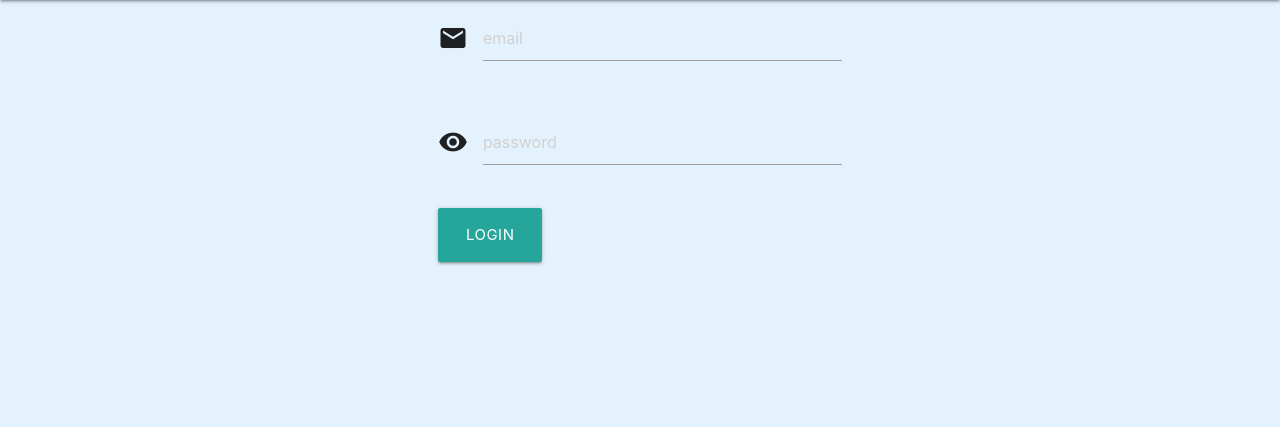
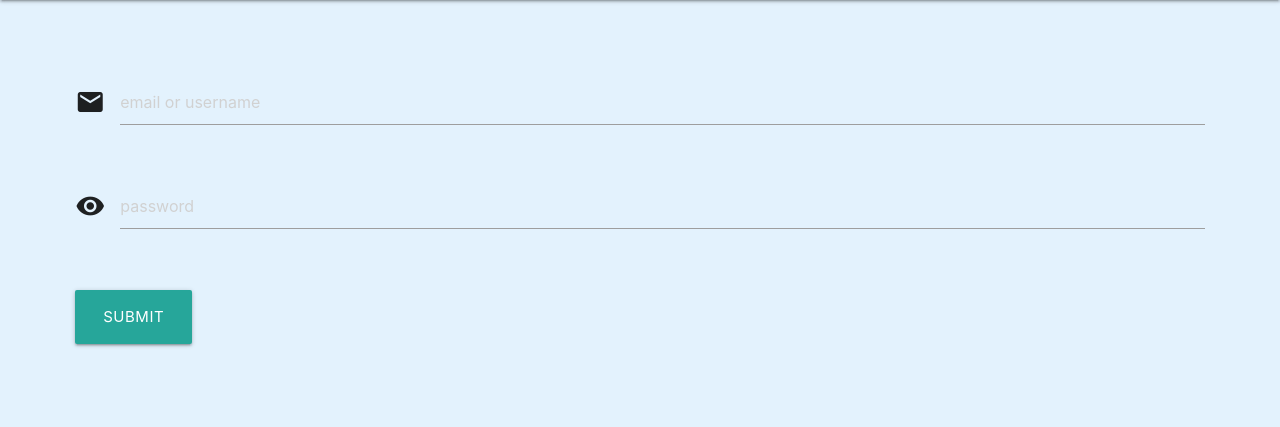
Before and after one commit to squadran2003/TXTMAGE, a Django app: page / in a window 1280 px wide. Shown: the part 64-491 px from the top of the page. Run offline with Django 5.2, Linux system fonts and the light colour scheme.

Commit message:
added custom backend to use email to authenticate

```diff
--- a/txtmage/assets/js/code.js
+++ b/txtmage/assets/js/code.js
@@ -3,6 +3,9 @@ let chatBotInputForm = document.getElementById("chatbox-input-form");
 let chatBotInput = document.getElementById("chatbox-input");
 let chats = document.getElementById("chats");
 let userQuestions = document.getElementById("questions");
+let csrftoken = document.querySelector('[name=csrfmiddlewaretoken]').value;
+
+
 chatbox.style.height = "70vh";
 chatbox.style.width = "100%";
 chatbox.style.padding = "2px";
@@ -16,6 +19,7 @@ userQuestions.style.padding = "2px";
 userQuestions.style.overflowY = "scroll";
 
 progress.style.display = "none";
+
 
 let chat = [
     {"role": "system", "content": "What can I help you with today?"},
@@ -87,7 +91,8 @@ chatBotInputForm.addEventListener("submit", function(event) {
     const response = fetch('/chat/', {
         method: 'POST',
         headers: {
-            'Content-Type': 'application/json'
+            'Content-Type': 'application/json',
+            'X-CSRFToken': csrftoken
         },
         body: JSON.stringify({'message':chatBotInputValue})
     })
--- a/txtmage/config/settings/base.py
+++ b/txtmage/config/settings/base.py
@@ -136,6 +136,10 @@ REST_FRAMEWORK = {
     # Use Django's standard `django.contrib.auth` permissions,
     # or allow read-only access for unauthenticated users.
     'DEFAULT_PERMISSION_CLASSES': [
-          'rest_framework.permissions.AllowAny',
+          'rest_framework.permissions.IsAuthenticated',
     ]
 }
+
+AUTHENTICATION_BACKENDS = [
+    "config.authenticate.EmailBackend",
+]
--- a/txtmage/config/urls.py
+++ b/txtmage/config/urls.py
@@ -16,10 +16,12 @@ Including another URLconf
 """
 from django.contrib import admin
 from django.urls import path
-from config.views import ChatList, index
+from config.views import ChatList, index, authenticate_user, logoutUser
 
 urlpatterns = [
     path("admin/", admin.site.urls),
     path("chat/", ChatList.as_view(), name="chat"),
+    path("authenticate/", authenticate_user, name="authenticate"),
+    path('logout/', logoutUser, name="logout"),
     path("", index, name="index"),
 ]
--- a/txtmage/config/views.py
+++ b/txtmage/config/views.py
@@ -2,14 +2,21 @@ from rest_framework.views import APIView
 from rest_framework.response import Response
 from rest_framework import status
 from django.shortcuts import render
+from django.contrib.auth import login, logout
+from config.authenticate import EmailBackend
+from django.shortcuts import render, redirect
+from rest_framework.permissions import IsAuthenticated
 from decouple import config, Csv
 from openai import OpenAI
+
 client = OpenAI(
     api_key=config("OPENAPI_KEY"),
 )
 
 
 class ChatList(APIView):
+    permission_classes = [IsAuthenticated]
+
 
     def post(self, request, format=None):
         chat = [
@@ -27,3 +34,17 @@ def index(request):
     if not request.user.is_authenticated:
         return render(request, 'login.html')
     return render(request, 'index.html')
+
+
+def authenticate_user(request):
+    email_backend = EmailBackend()
+    user = email_backend.authenticate(request, username=request.POST["email"], password=request.POST["password"])
+    if user is not None:
+        login(request, user)
+        return redirect('index')
+    return render(request, 'login.html', {"error": "Invalid email or password", "error_class": "invalid"})
+
+
+def logoutUser(request):
+    logout(request)
+    return redirect('index')
--- a/txtmage/templates/index.html
+++ b/txtmage/templates/index.html
@@ -28,6 +28,9 @@
       <div class="nav-wrapper">
         <ul id="nav-mobile" class="left hide-on-med-and-down">
           <li><a href="sass.html">Turbotalk: powered by chat-gpt turbo</a></li>
+          {% if user.is_authenticated %}
+            <li><a href="/logout">Logout</a></li>
+          {% endif %}
         </ul>
       </div>
     </nav>
@@ -46,6 +49,7 @@
                 </ul>
               </div>
               <form id="chatbox-input-form">
+                {% csrf_token %}
                     <div class="input-field">
                         <textarea id="chatbox-input"></textarea>
                         <div class="progress" id="progress">
--- a/txtmage/templates/login.html
+++ b/txtmage/templates/login.html
@@ -31,31 +31,31 @@
         </ul>
       </div>
     </nav>
-        <div class="row">
-            <div class="col s4"></div>
-            <div class="col s4">
+          <form id="login-form" style="padding: 5%;" method="POST" action="{% url 'authenticate' %}">
+            {% csrf_token %}
             <div class="row">
                 <div class="input-field col s12">
                     <i class="material-icons prefix">email</i>
-                        <input placeholder="email" id="first_name" type="email" class="validate">
+                    <input placeholder="email or username" name="email" id="email" type="text" class={{error_class}}>
                 </div>
             </div>
             <div class="row">
                 <div class="input-field col s12">
                     <i  class="material-icons prefix">visibility</i>
-                        <input  placeholder="password" id="last_name" type="password" class="validate">
+                    <input  placeholder="password" name="password" id="password" type="password" class={{error_class}}>
+                    <span class="helper-text" style="color:red">{{error}}</span>
                 </div>
             </div>
             <div class="row">
                 <div class="col s12">
-                        <a class="waves-effect waves-light btn-large" id="login">Login</a>
+                  <button class="btn waves-effect waves-light btn-large" type="submit">Submit
+                  </button>
+
                 </div>
             </div>
-            <div class="col s4"></div>
-        </div>
+        </form>
     <!--JavaScript at end of body for optimized loading-->
     <script src="https://cdnjs.cloudflare.com/ajax/libs/materialize/1.0.0/js/materialize.min.js"></script>
     <script src="https://cdn.jsdelivr.net/npm/marked/marked.min.js"></script>
-    <script src="{% static 'js/code.js' %}"></script>
   </body>
 </html>
```
Also changed, not shown: txtmage/config/authenticate.py (added, +26 -0 lines). Lines whose indentation alone changed are shown as unchanged.
